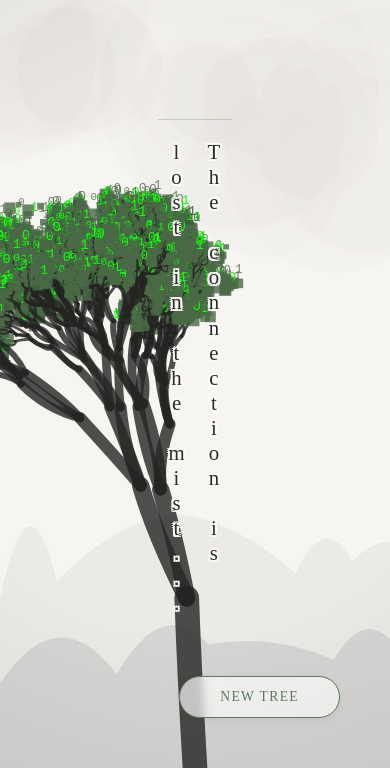
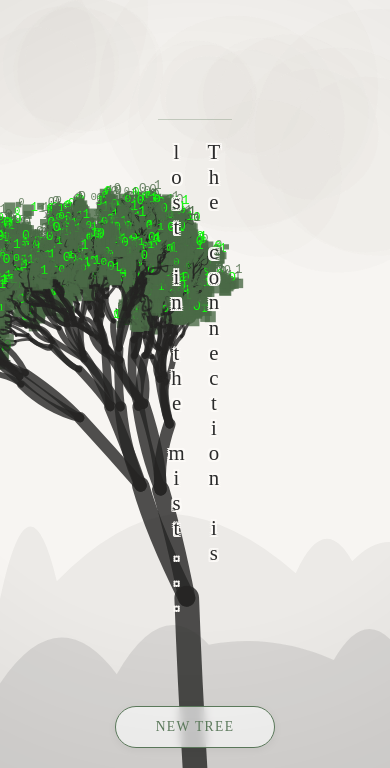
Before and after one commit to lero003/edo_bonsai, a website: page public/index.html in a window 390 px wide. Shown: the part 76-844 px from the top of the page. Drawn offline with Linux system fonts and the light colour scheme; no server answers.

Commit message:
Fix New Tree button initial positioning

```diff
--- a/public/style.css
+++ b/public/style.css
@@ -157,15 +157,14 @@ h1::before {
 
 /* Controls */
 .controls {
-    grid-column: 1 / -1;
-    grid-row: 3;
+    position: fixed;
+    right: 40px;
+    bottom: 40px;
     display: flex;
     justify-content: flex-end;
     align-items: flex-end;
     pointer-events: auto;
     animation: fadeIn 2s ease-out 1s backwards;
-    padding-bottom: 40px;
-    padding-right: 40px;
 }
 
 /* Button */
@@ -185,10 +184,6 @@ button#regenerateBtn {
     border-radius: 50px;
     /* Pill shape */
     box-shadow: 0 2px 10px rgba(0, 0, 0, 0.05);
-    /* Position */
-    position: absolute;
-    bottom: 50px;
-    right: 50px;
 }
 
 button#regenerateBtn:hover {
@@ -267,8 +262,10 @@ button#regenerateBtn:active {
     }
 
     .controls {
+        left: 0;
+        right: 0;
+        bottom: 20px;
         justify-content: center;
-        padding-bottom: 20px;
     }
 
     button#regenerateBtn {
```
